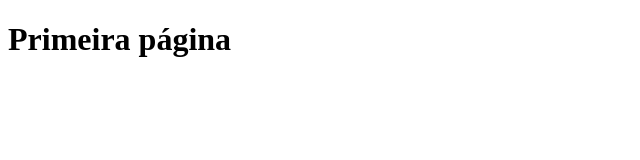
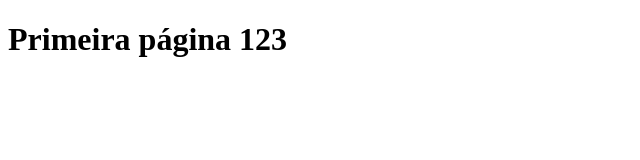
Before and after one commit to DanielLDC/clone-tabnews, a Next.js app: page / in a window 1280 px wide. Shown: the top 160 px of the page, without its empty margins (0-640 px from the left). Built offline with nearby package versions, Linux system fonts and the light colour scheme.

Commit message:
modifica frase

```diff
--- a/pages/index.js
+++ b/pages/index.js
@@ -1,5 +1,5 @@
 function Home() {
-    return <h1>Primeira página</h1>
+    return <h1>Primeira página 123</h1>
 }
 
 export default Home;
```
